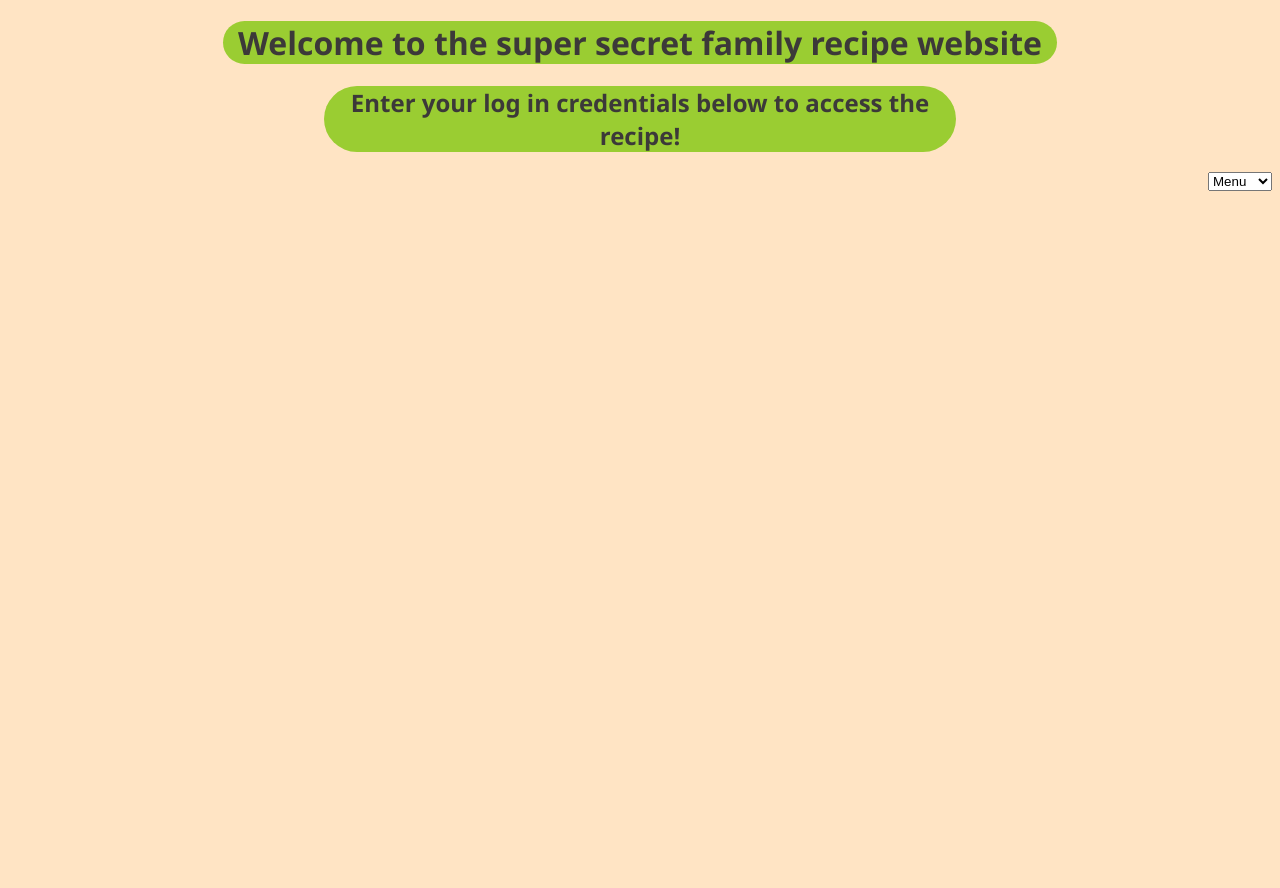
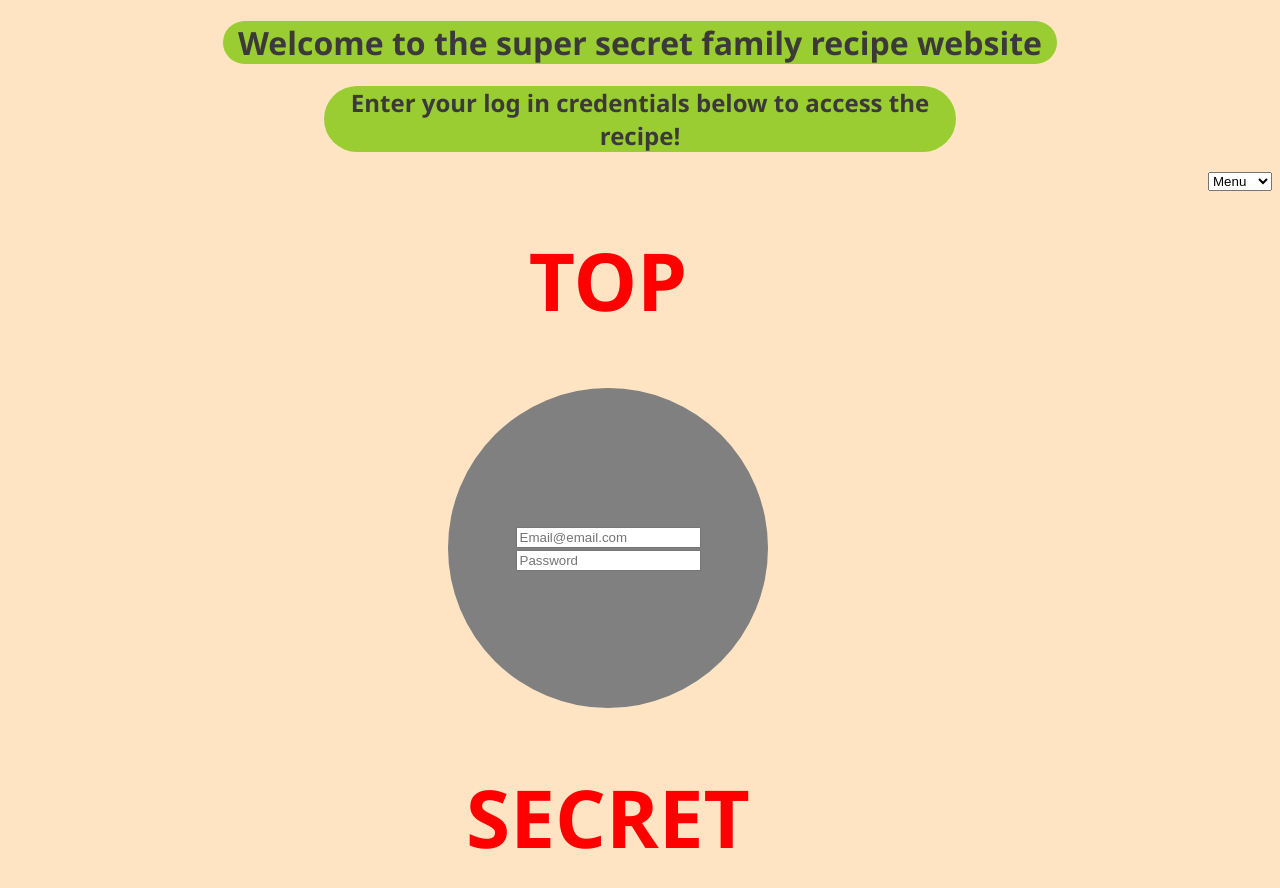
Before and after one commit to cjbarr/SBA1, a plain HTML site: page index.html in a window 1280 px wide. Before the commit the page ends 800 px from the top, so only its background shows below. Drawn offline with Linux system fonts and the light colour scheme.

Commit message:
Log in Lock

```diff
--- a/css/style.css
+++ b/css/style.css
@@ -1,5 +1,15 @@
 body{background-color: bisque;
 font-family: 'Segoe UI', Tahoma, Geneva, Verdana, sans-serif}
+
+#circle{background-color:grey;
+    display:flex;
+width:25vw;
+height:25vw;
+border-radius:50%;
+align-items: center;
+justify-content: center;
+margin-left:auto;
+margin-right:auto;}
 
 div p{
     background-color: beige;
@@ -8,6 +18,7 @@ div p{
     margin-right:auto;
 
 }
+
 
 .header{text-align: center;
 color:rgb(60, 57, 57);
@@ -22,6 +33,12 @@ margin-right:auto;
 margin-left:auto;
 margin-right:auto;}
 
+#lock{display:flex;
+text-align: center;
+flex-flow:column wrap;
+}
+
+
 .menu{float: right;}
 
 #recipeForm{width:50%;
@@ -34,6 +51,11 @@ margin-right:auto;
 display:block;
 margin-left:auto;
 margin-right:auto;
+}
+
+.red{color:red;
+font-weight: bolder;
+font-size: 5em;
 }
 
 .subHeader{text-align: center;
--- a/index.html
+++ b/index.html
@@ -22,6 +22,19 @@
         <option value="about">About</option>
     </select>
 
+<div id="lock">
+    <h1 class="red">TOP</h1>
+<div id="circle">
+<form id=logInForm>
 
+    <input placeholder="Email@email.com">
+    <br>
+    <input placeholder="Password">
+
+</form>
+</div>
+
+<h1 class="red">SECRET</h1>
+</div>
 </body>
 </html>
```
Also changed, not shown: about.html (+4 -0 lines).
